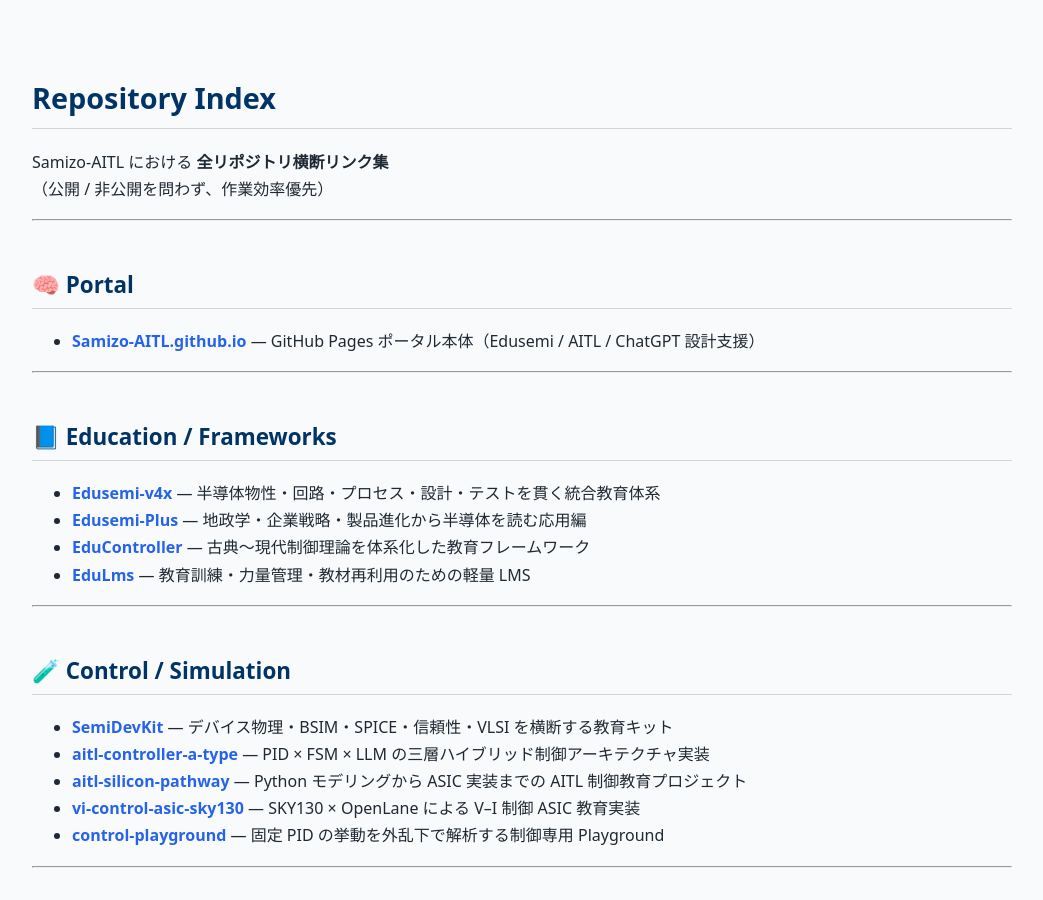
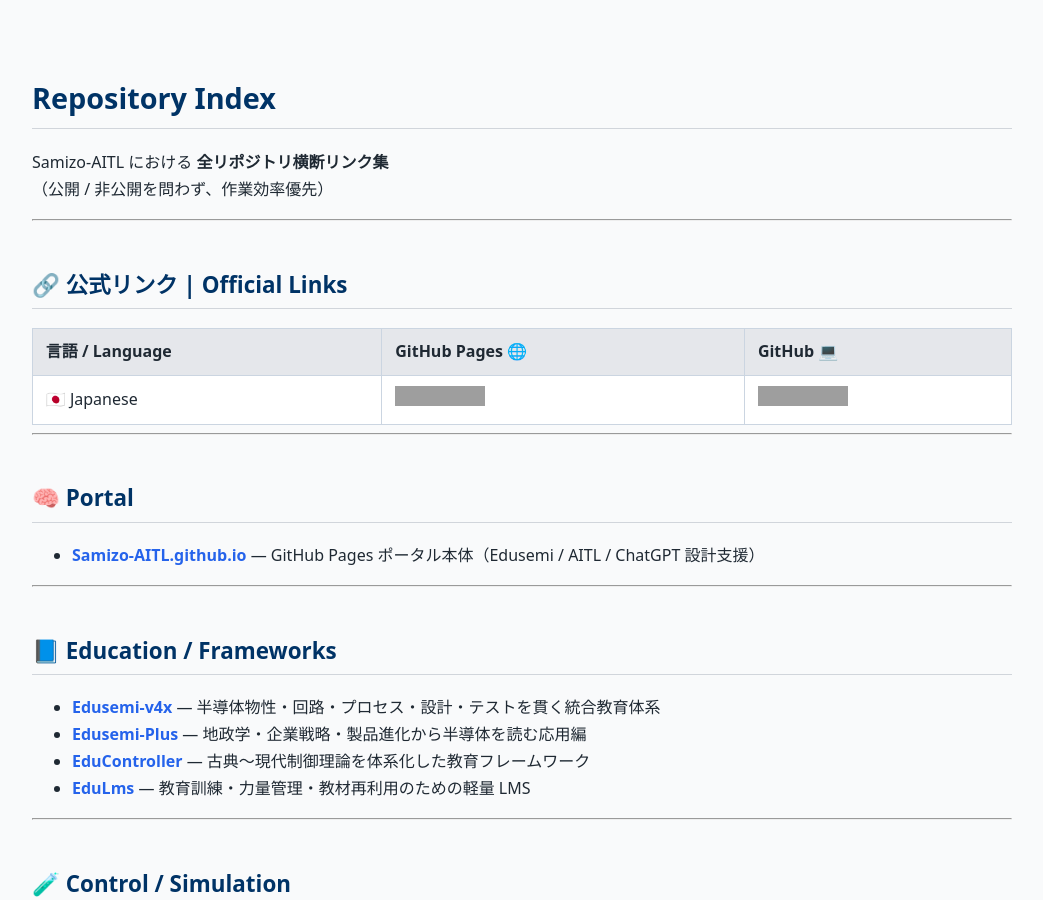
Before and after one commit to Samizo-AITL/Samizo-AITL.github.io, a Jekyll site: the page built from repo-index.md, in a window 1280 px wide and 900 px high. Shown: the whole window, without its empty margins (118-1161 px from the left). Built offline with Jekyll 4.4.1, drawn with Linux system fonts in a browser that asks for light colours; grey boxes are pictures that could not be loaded.

Commit message:
Update repo-index.md

```diff
--- a/repo-index.md
+++ b/repo-index.md
@@ -6,6 +6,14 @@
 # Repository Index
 Samizo-AITL における **全リポジトリ横断リンク集**
 （公開 / 非公開を問わず、作業効率優先）
+
+---
+
+## 🔗 公式リンク | Official Links
+
+| 言語 / Language | GitHub Pages 🌐 | GitHub 💻 |
+|-----------------|----------------|-----------|
+| 🇯🇵 Japanese | [![🌐 GitHub Pages JP](https://img.shields.io/badge/GitHub%20Pages-日本語版-brightgreen?logo=github)](https://samizo-aitl.github.io/repo-index.md/) | [![💻 GitHub Repo JP](https://img.shields.io/badge/GitHub-日本語版-blue?logo=github)](https://github.com/Samizo-AITL/repo-index.md) |
 
 ---
 
```
